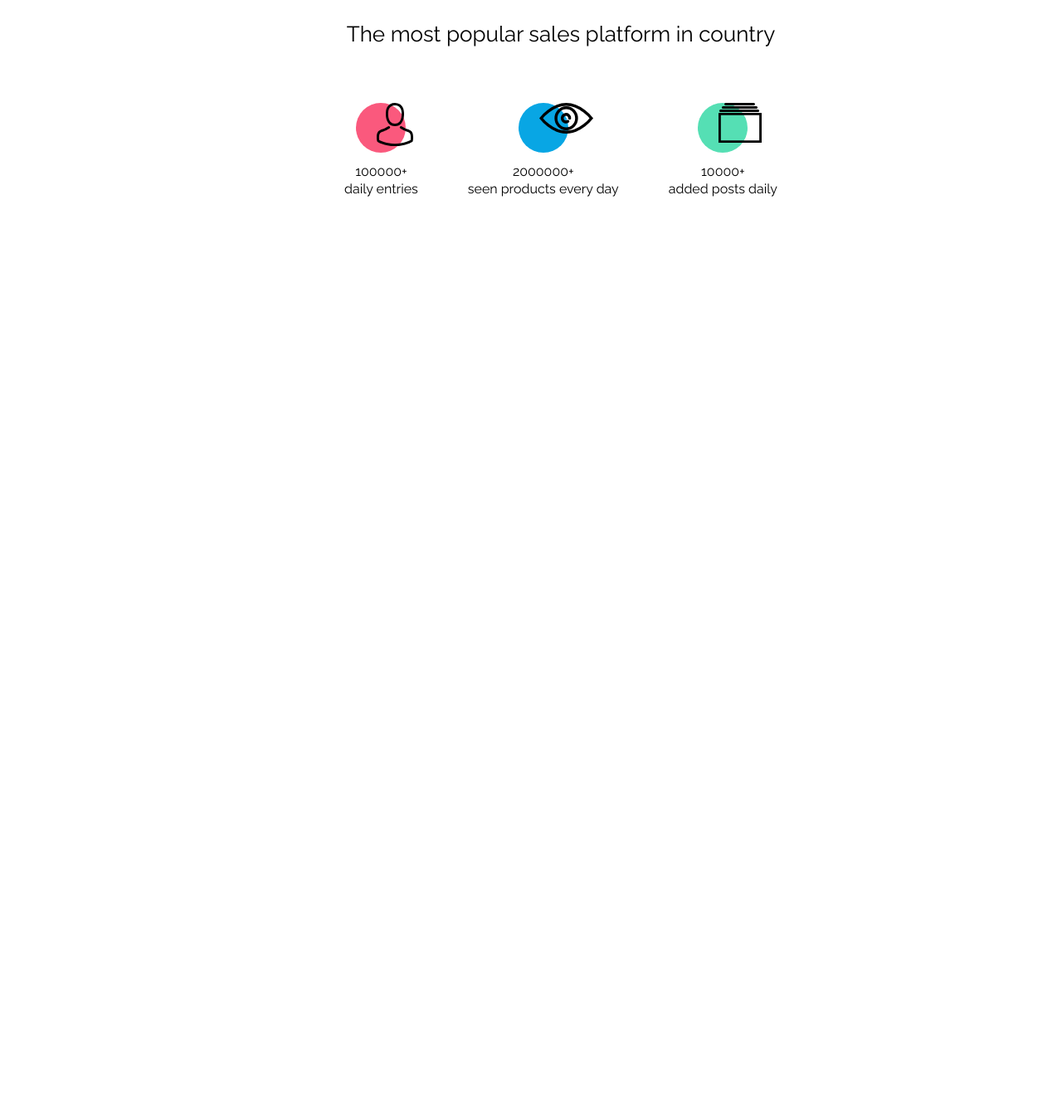
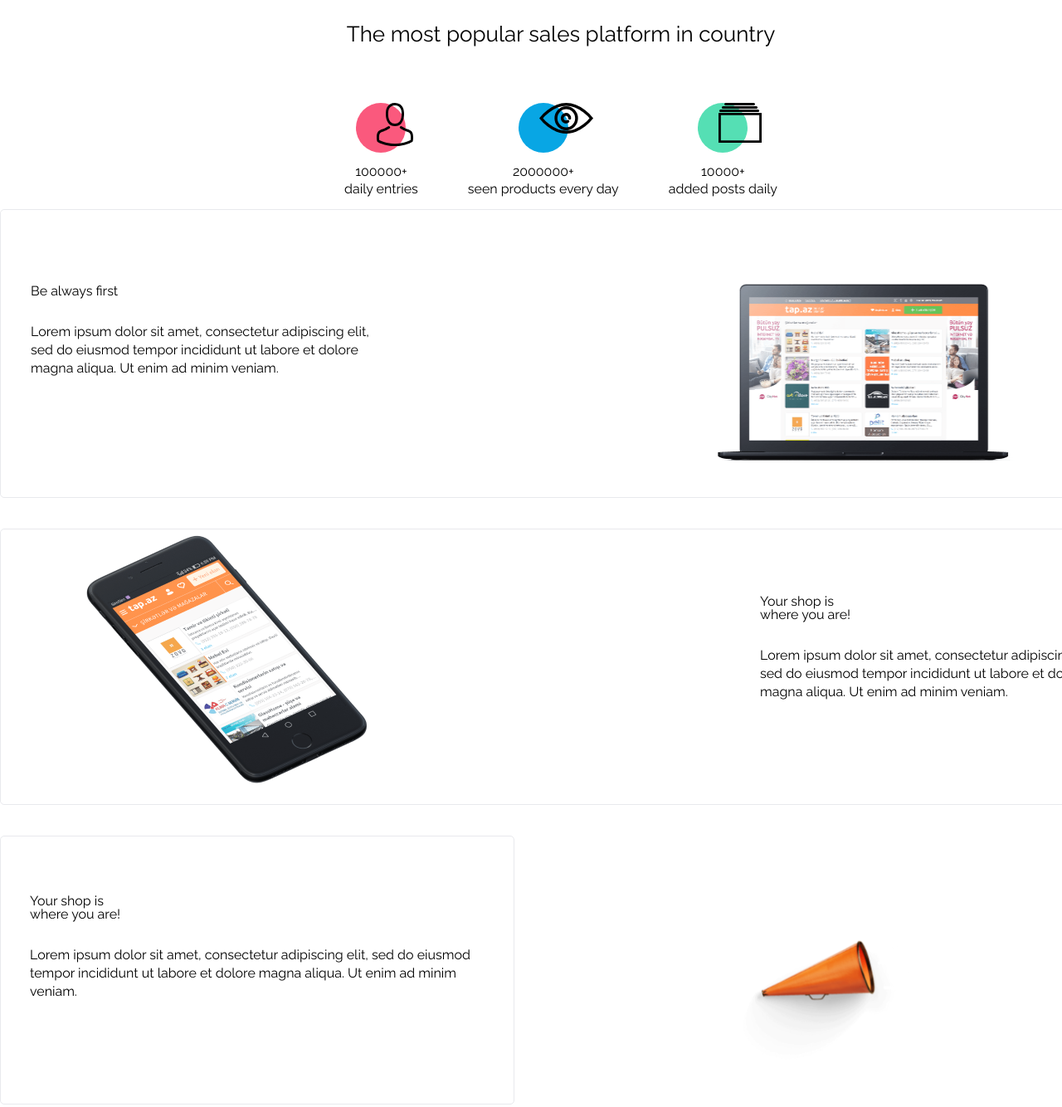
Before and after one commit to tinapuhar/BestShop-Workshop, a plain HTML site: page index.html in a window 1280 px wide. Shown: the part 859-2193 px from the top of the page at 83% size. Before the commit the page ends 1159 px from the top, so only its background shows below. Drawn offline with Linux system fonts and the light colour scheme.

Commit message:
benefits

```diff
--- a/css/style.css
+++ b/css/style.css
@@ -172,3 +172,132 @@ h1 {
   font-size: 16px;
   color: var(--hover-text-color);
 }
+
+//benefits
+
+.benefits {
+  padding: 100px 0;
+  background-color: var(--color-light-grey);
+}
+
+.benefits__container {
+  padding: 0 100px;
+}
+
+.benefits__single {
+  background-color: var(--color-white);
+  border: 1px solid #E8E9ED;
+  display: flex;
+  justify-content: space-between;
+  align-items: flex-end;
+  margin-bottom: 37px;
+  border-radius: 5px;
+}
+
+.benefits__text {
+  max-width: 415px;
+  margin: 90px 36px;
+}
+
+.benefits__text::after {
+  content: "";
+  width: 332px;
+  height: 4px;
+  background-color: var(--accent-color);
+  display: block;
+  margin-top: 50px;
+}
+
+.benefits__description {
+  margin-top: 30px;
+  line-height: 1.375rem;
+}
+
+.benefits__image {
+  position: relative;
+}
+
+.benefits__image img {
+  position: relative;
+  z-index: 2;
+}
+
+.benefits__single--notebook {
+  --accent-color: var(--color-redish);
+}
+.benefits__single--notebook .benefits__image {
+  margin-right: 117px;
+  margin-bottom: 38px;
+}
+.benefits__single--notebook .benefits__image::before {
+  content: "";
+  width: 180px;
+  height: 180px;
+  background-color: var(--accent-color);
+  display: block;
+  border-radius: 40px;
+  position: absolute;
+  right: 0;
+  top: -40px;
+  transform: rotate(45deg);
+}
+.benefits__single--notebook .benefits__image img {
+  width: 386px;
+  height: auto;
+}
+.benefits__single--phone {
+  --accent-color: var(--color-primary);
+  flex-direction: row-reverse;
+  padding: 0 20px 0 70px;
+}
+
+.benefits__single--phone .benefits__image::before {
+  content: "";
+  width: 320px;
+  height: 320px;
+  background-color: var(--accent-color);
+  display: block;
+  border-radius: 50%;
+  position: absolute;
+  left: 0;
+  top: -20px;
+}
+
+.benefits__single--phone .benefits__image img {
+  width: 426px;
+  height: auto;
+}
+
+.benefits__single--phone .benefits__text {
+  margin: 70px 0;
+}
+.benefits__double {
+  --accent-color: var(--color-green);
+  display: flex;
+}
+.benefits__double > div {
+  margin-bottom: 0;
+}
+.benefits__single--solo {
+  max-width: 620px;
+}
+
+.benefits__single--solo .benefits__text {
+  max-width: none;
+  margin: 70px 35px;
+}
+.benefits__single--image {
+  flex-grow: 1;
+  display: flex;
+  align-items: center;
+  justify-content: center;
+  background-color: var(--accent-color);
+  border: none;
+  margin-left: 60px;
+}
+
+.benefits__single--image img {
+  width: 295px;
+  height: auto;
+  margin-top: 55px;
+}
--- a/index.html
+++ b/index.html
@@ -63,7 +63,50 @@
     <br>
     <section class="section">
       <div class="section__benefits">
+        <div class="benefits__single benefits__single--notebook">
+      <div class="benefits__text">
+        <h2 class="benefits__title">Be always first</h2>
+        <p class="benefits__description">
+          Lorem ipsum dolor sit amet, consectetur adipiscing elit, sed do
+          eiusmod tempor incididunt ut labore et dolore magna aliqua. Ut
+          enim ad minim veniam.
+        </p>
+      </div>
+      <div class="benefits__image">
+        <img src="assets/Macbook.png" alt="macbook" />
+      </div>
+    </div>
 
+    <div class="benefits__single benefits__single--phone">
+      <div class="benefits__text">
+        <h2 class="benefits__title">Your shop is<br>where you are!</h2>
+        <p class="benefits__description">
+          Lorem ipsum dolor sit amet, consectetur adipiscing elit, sed do
+          eiusmod tempor incididunt ut labore et dolore magna aliqua. Ut
+          enim ad minim veniam.
+        </p>
+      </div>
+      <div class="benefits__image">
+        <img src="assets/iPhone.png" alt="iPhone" />
+      </div>
+    </div>
+
+    <div class="benefits__double">
+      <div class="benefits__single benefits__single--solo">
+        <div class="benefits__text">
+          <h2 class="benefits__title">Your shop is<br>where you are!</h2>
+          <p class="benefits__description">
+            Lorem ipsum dolor sit amet, consectetur adipiscing elit, sed do
+            eiusmod tempor incididunt ut labore et dolore magna aliqua. Ut
+            enim ad minim veniam.
+          </p>
+        </div>
+      </div>
+
+      <div class="benefits__single benefits__single--image">
+        <img src="assets/Trumpet.png" alt="Trumpet" />
+      </div>
+    </div>
       </div>
     </section>
     <br>
```
